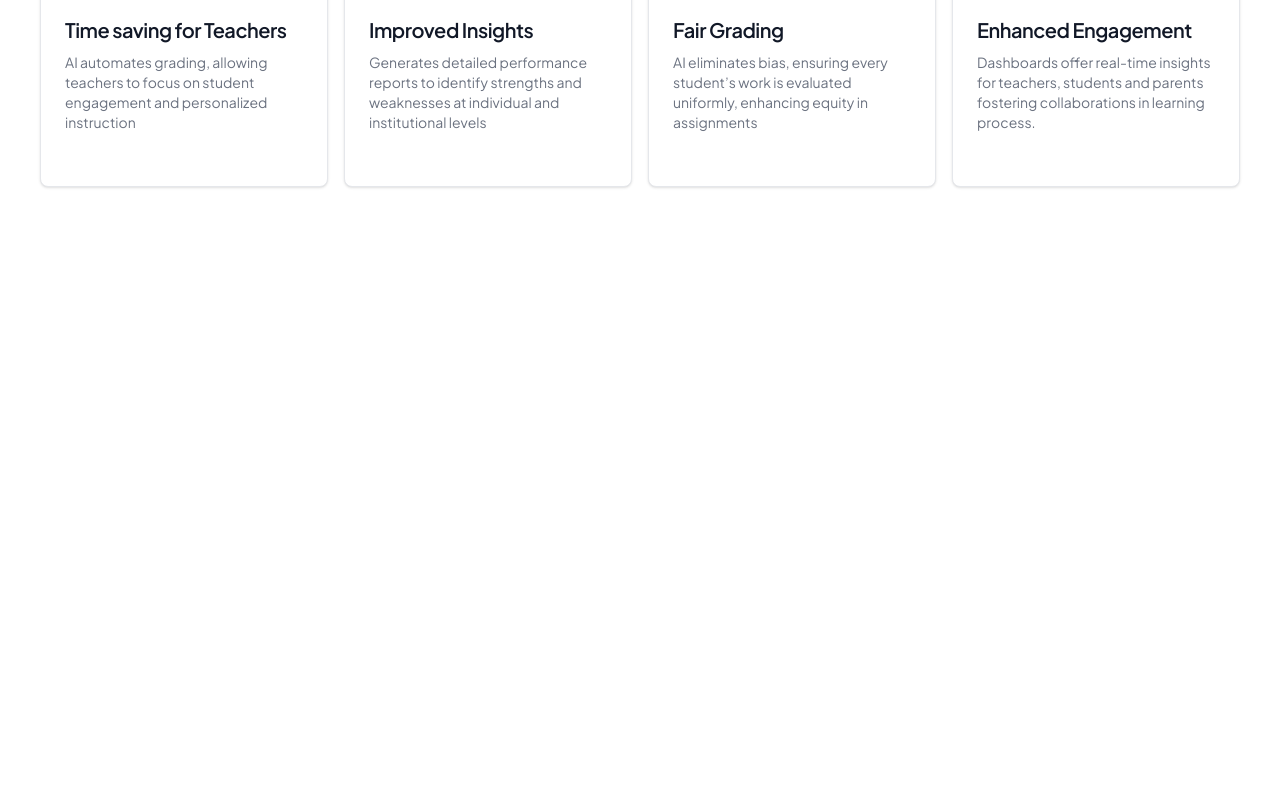
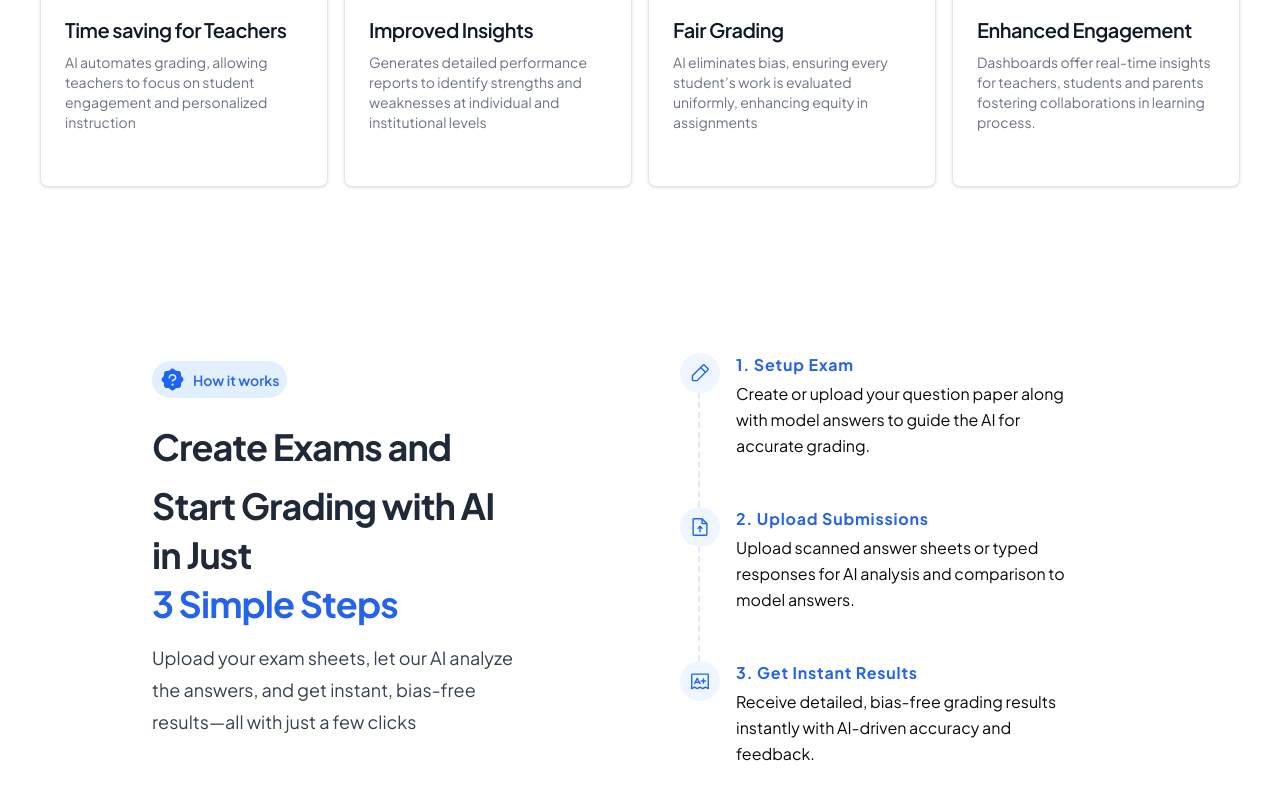
Before and after one commit to akhemraj/eduevolution-landing-page, a Next.js app: page / in a window 1280 px wide. Shown: the part 998-1798 px from the top of the page. Before the commit the page ends 1207 px from the top, so only its background shows below. Built offline with nearby package versions, Linux system fonts and the light colour scheme.

Commit message:
How it works section

```diff
--- a/src/app/page.tsx
+++ b/src/app/page.tsx
@@ -1,5 +1,6 @@
 import FeatureSection from "@/components/sections/FeatureSection";
 import HeroSection from "@/components/sections/HeroSection";
+import HowItWorksSection from "@/components/sections/HowItWorksSection";
 
 
 
@@ -8,6 +9,7 @@ export default function Home() {
     <>
     <HeroSection/>
     <FeatureSection/>
+    <HowItWorksSection/>
     </>
   );
 }
--- /dev/null
+++ b/src/components/sections/HowItWorksSection.tsx
@@ -0,0 +1,104 @@
+import React from "react";
+import {
+    SealQuestion,
+    PencilSimple,
+    FileArrowUp,
+    Exam
+  } from "@phosphor-icons/react/dist/ssr";
+
+function HowItWorksSection() {
+  return (
+    <div className="">
+
+      <div className="overflow-hidden bg-white m-[120px]">
+        <div className="mx-auto max-w-7xl px-6 lg:px-8">
+
+          <div className="mx-auto grid max-w-2xl grid-cols-1 gap-x-20 gap-y-16 sm:gap-y-20 lg:mx-0 lg:max-w-none lg:grid-cols-2 ">
+            <div className="lg:pr-8 lg:pt-4 mr-10">
+              <div className="lg:max-w-lg ">
+              <div className=" text-center mt-4 mb-3 bg-[#E1EFFE] font-semibold text-blue-600  focus:outline-none  font-medium rounded-full text-sm px-2 py-1.5 text-center inline-flex items-center dark:focus:ring-[#3b5998]/55 me-2 mb-2">
+
+          <SealQuestion size={25} color="#1C64F2" weight="fill" className="mr-2 " />
+
+
+          How it works
+        </div>
+              <p className="mt-2 text-3xl font-bold tracking-tight text-gray-800 sm:text-4xl leading-loose">
+  <span className="leading-relaxed">Create Exams and Start</span> Grading with AI in Just
+  <span className="block text-blue-600 leading-relaxed">3 Simple Steps</span>
+</p>
+
+                <p className="mt-2 text-lg leading-8 text-gray-700">
+                Upload your exam sheets, let our AI analyze the answers, and get instant, bias-free results—all with just a few clicks
+                </p>
+
+              </div>
+            </div>
+
+            {/* stepper started */}
+
+            <div className="container mx-auto flex flex-wrap">
+              <div className="flex flex-wrap w-full">
+                <div className=" md:pr-10 md:py-6">
+                  <div className="flex relative pb-12">
+                    <div className="h-full w-10 absolute inset-0 flex items-center justify-center">
+                      <div className="h-full w-1 border-l-2 border-dashed border-gray-200 pointer-events-none"></div>
+                    </div>
+                    <div className="flex-shrink-0 w-10 h-10 rounded-full bg-blue-50 inline-flex items-center justify-center text-white relative z-10">
+                    <PencilSimple size={22} color="#1C64F2"  />
+
+
+                    </div>
+                    <div className="flex-grow pl-4">
+                      <h2 className=" title-font text-base	 text-blue-600 font-bold mb-1 tracking-wider">
+                      1. Setup Exam
+                      </h2>
+                      <p className="leading-relaxed">
+                      Create or upload your question paper along with model answers to guide the AI for accurate grading.
+                      </p>
+                    </div>
+                  </div>
+                  <div className="flex relative pb-12">
+                    <div className="h-full w-10 absolute inset-0 flex items-center justify-center">
+                      <div className="h-full w-1 border-l-2 border-dashed border-gray-200 pointer-events-none"></div>
+                    </div>
+                    <div className="flex-shrink-0 w-10 h-10 rounded-full bg-blue-50 inline-flex items-center justify-center text-white relative z-10">
+                    <FileArrowUp size={22} color="#1C64F2" />
+
+                    </div>
+                    <div className="flex-grow pl-4">
+                      <h2 className="text-blue-600 font-bold title-font text-base	  mb-1 tracking-wider">
+                         2. Upload Submissions
+                      </h2>
+                      <p className="leading-relaxed">
+                      Upload scanned answer sheets or typed responses for AI analysis and comparison to model answers.
+                      </p>
+                    </div>
+                  </div>
+                  <div className="flex relative pb-12">
+                    <div className="flex-shrink-0 w-10 h-10 rounded-full bg-blue-50 inline-flex items-center justify-center text-white relative z-10">
+
+                    <Exam size={22} color="#1C64F2"/>
+
+
+                    </div>
+                    <div className="flex-grow pl-4">
+                      <h2 className="text-blue-600 font-bold title-font text-base	  mb-1 tracking-wider">
+                         3. Get Instant Results
+                      </h2>
+                      <p className="leading-relaxed">
+                      Receive detailed, bias-free grading results instantly with AI-driven accuracy and feedback.
+                      </p>
+                    </div>
+                  </div>
+                </div>
+              </div>
+            </div>
+          </div>
+        </div>
+      </div>
+    </div>
+  );
+}
+
+export default HowItWorksSection;
```
Also changed, not shown: src/components/sections/FeatureSection.tsx (+49 -21 lines).
